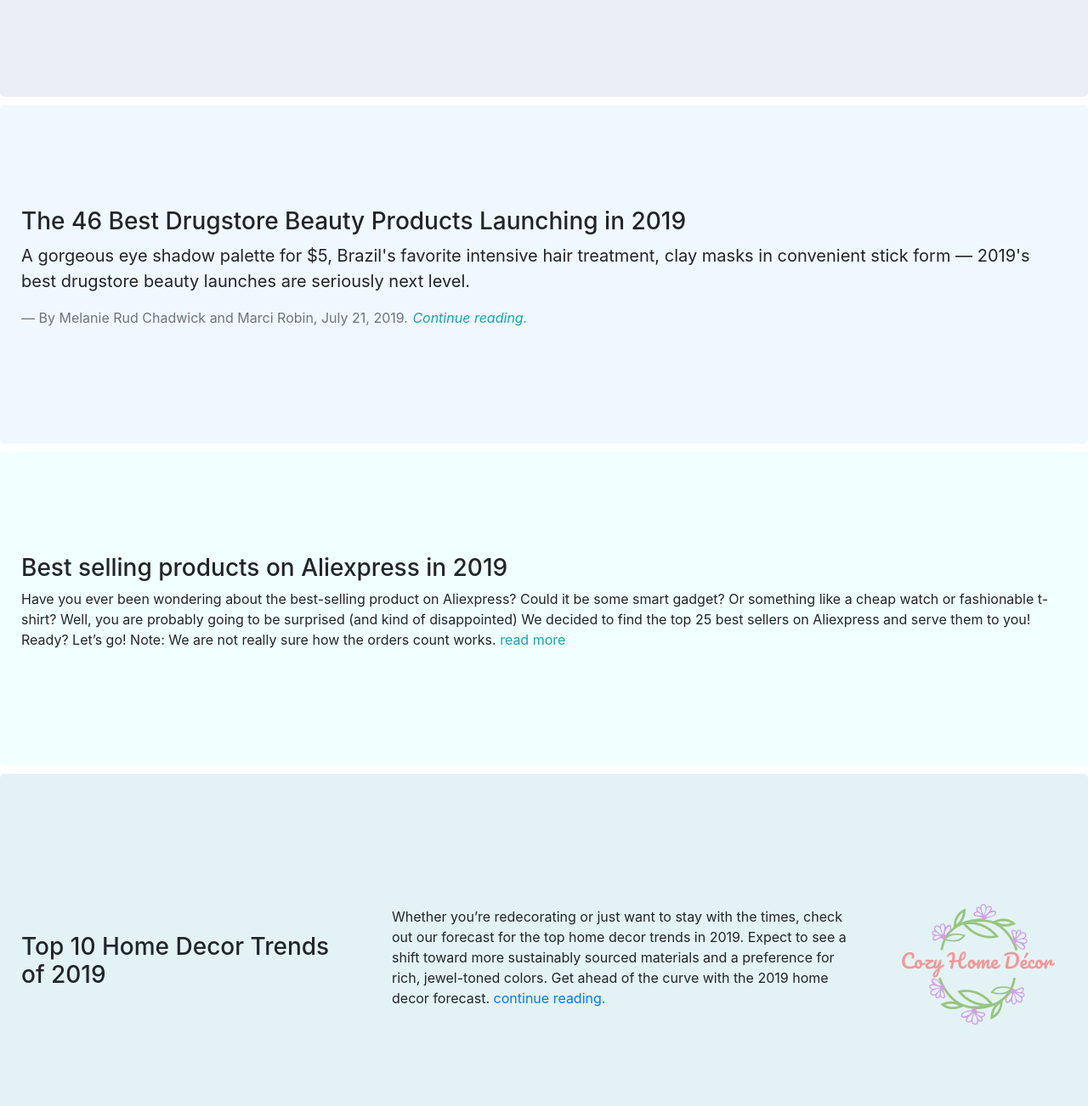
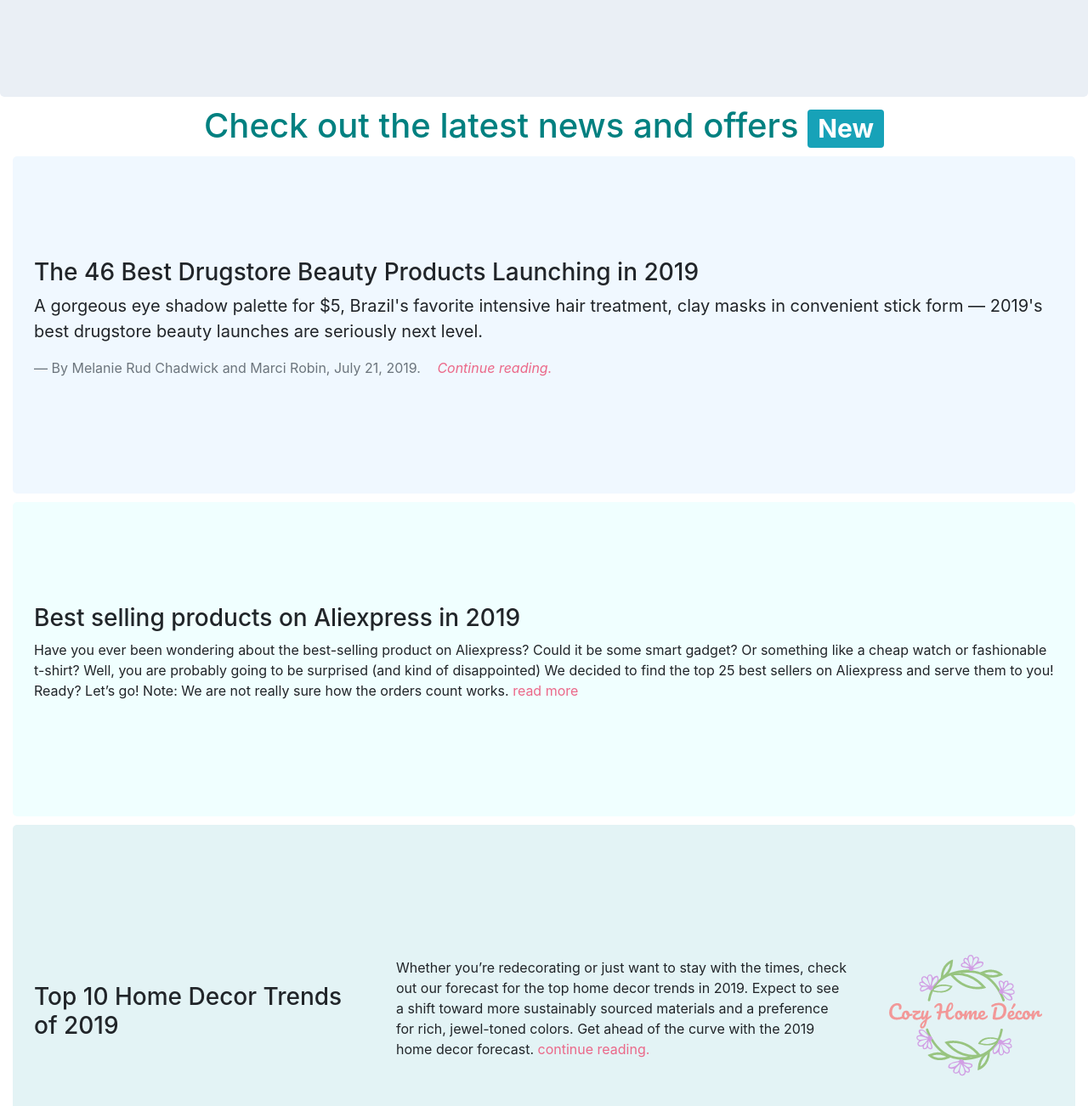
Before and after one commit to Abbieyu/onlineShopBootstrap, a website: page index.html in a window 1280 px wide. Shown: the part 1000-2302 px from the top of the page at 85% size. Drawn offline with nearby package versions, Linux system fonts and the light colour scheme.

Commit message:
homepage minor edit

```diff
--- a/css/style.css
+++ b/css/style.css
@@ -58,6 +58,10 @@
 }
 
 .text-teal {
+    color: teal;
+}
+
+.text-teal:hover {
     color: teal;
 }
 
@@ -167,6 +171,10 @@
     color: rgb(235, 104, 137) !important;
 }
 
+.colorrose {
+    color: rgb(235, 104, 137) !important;
+}
+
 .color-pale {
     color: rgb(8, 90, 90)
 }
--- a/index.html
+++ b/index.html
@@ -206,7 +206,8 @@
             </div>
         </div>
     </div>
-
+    <div class="container-fluid">
+        <h1 class="text-center mt-2 mb-2" id="colorrose"><a href="#content1" class="text-teal">Check out the latest news and offers  </a><span class="badge badge-info">New</span></h1>
         <div class="container-fluid well">
             <div class="row row-content align-items-center" id="content1">
                 <div class="col-12 align-self-center">
@@ -215,7 +216,7 @@
                         <p>A gorgeous eye shadow palette for $5, Brazil's favorite intensive hair treatment, clay masks in convenient stick form — 2019's best drugstore beauty launches are seriously next level.</p>
                         <footer class="blockquote-footer">By Melanie Rud Chadwick and Marci Robin, July 21, 2019.
                             <cite title="Source Title"></cite>
-                        <a href="#" id="link" class="col-sm-2 ml-0 text-info"><em>Continue reading.</em></a>
+                            <a href="#" id="colorrose" class="col-sm-2 ml-0"><em>Continue reading.</em></a>
                         </footer>
                     </blockquote>
                 </div>
@@ -226,13 +227,13 @@
             <div class="row row-content align-items-center" id="content2">
                 <div class="col-12 align-self-center product-description">
                     <h3>Best selling products on Aliexpress in 2019</h3>
-                <p>Have you ever been wondering about the best-selling product on Aliexpress? Could it be some smart gadget? Or something like a cheap watch or fashionable t-shirt? Well, you are probably going to be surprised (and kind of disappointed) We
-                    decided to find the top 25 best sellers on Aliexpress and serve them to you! Ready? Let’s go! Note: We are not really sure how the orders count works.
+                    <p>Have you ever been wondering about the best-selling product on Aliexpress? Could it be some smart gadget? Or something like a cheap watch or fashionable t-shirt? Well, you are probably going to be surprised (and kind of disappointed)
+                        We decided to find the top 25 best sellers on Aliexpress and serve them to you! Ready? Let’s go! Note: We are not really sure how the orders count works.
                         <span id="read-more" class="collapse">It changes over time so it’s kind of hard to find the best-selling products. We decided to browse all the categories and subcategories on Aliexpress and manually find the products with
                     the most orders. So don’t be surprised when the numbers are a little bit different.
                     If you are wondering why a nail gel has over 30 thousand orders, there is at least one good reason. It’s not a single nail gel. You can choose from more than 30 different colors and when we checked the feedback section, it seems like they are pretty awesome for the price they are selling it.
                     </span>
-                    <a id="dots" data-toggle="collapse" data-target="#read-more" class="text-info">read more</a>
+                        <a id="dots" data-toggle="collapse" data-target="#read-more" class="colorrose">read more</a>
                     </p>
                 </div>
             </div>
@@ -244,7 +245,7 @@
                     <div class="media">
                         <div class="media-body align-self-center ml-3 mr-3">
                             <p class="d-none d-sm-block">Whether you’re redecorating or just want to stay with the times, check out our forecast for the top home decor trends in 2019. Expect to see a shift toward more sustainably sourced materials and a preference for rich, jewel-toned
-                            colors. Get ahead of the curve with the 2019 home decor forecast.<a href="#"> continue reading.</a>
+                                colors. Get ahead of the curve with the 2019 home decor forecast.<a href="#" id="colorrose"> continue reading.</a>
                             </p>
                         </div>
                         <img class="img-thumbnail d-flex ml-3 align-self-center bg-transparent" src="/img/products/decor.png">
@@ -254,7 +255,7 @@
                 </br>
             </div>
         </div>
-
+    </div>
 
     <footer class="container-fluid page-footer">
         <div class="row">
```
Lines whose indentation alone changed are shown as unchanged.
